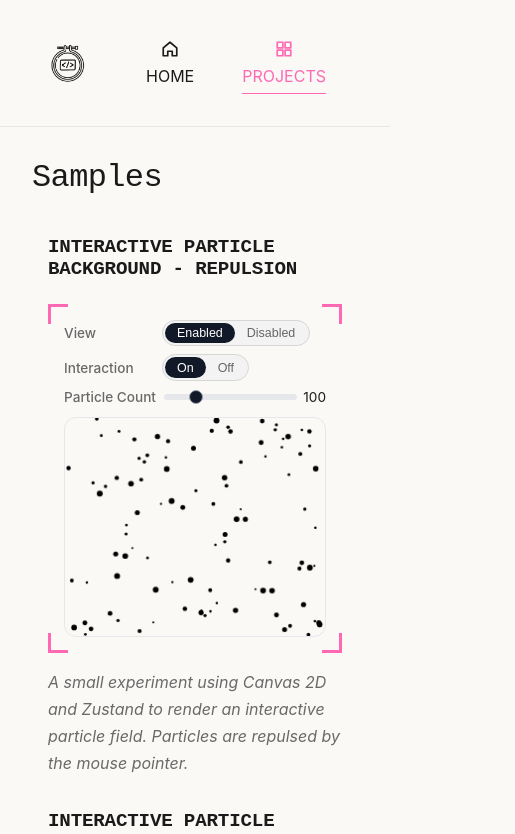
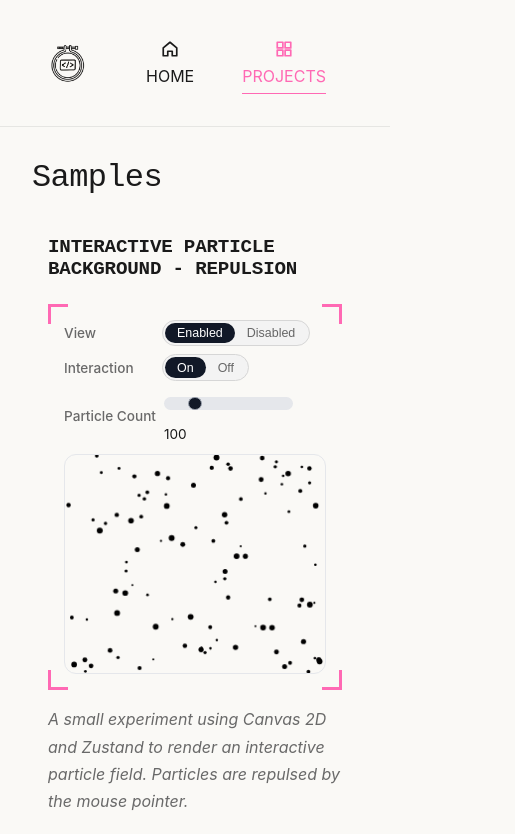
Before and after one commit to thaisfinck/my-code-sampler, a React (Vite) app: page /projects in a window 390 px wide. Shown: the top 834 px of the page, 515 px wide, since content can reach past the window. Built offline with nearby package versions, Linux system fonts and the light colour scheme.

Commit message:
fixes for smaller screens

```diff
--- a/src/pages/Samples/samples.css
+++ b/src/pages/Samples/samples.css
@@ -130,6 +130,13 @@
   gap: 0.4rem;
   flex: 1;
   min-width: 160px;
+
+  @media screen and (max-width: 768px) {
+    flex-direction: column;
+    align-items: flex-start;
+    gap: 1rem;
+    margin-top: 0.5rem;
+  }
 }
 
 .project-range input[type='range'] {
--- a/src/projects/StateDrivenViz/components/TableDataViz.tsx
+++ b/src/projects/StateDrivenViz/components/TableDataViz.tsx
@@ -272,7 +272,7 @@ const TableInner = () => {
         </div>
         {selectedRow && (
           <div className="edit-row">
-            <span className="project-label">Edit selected:</span>
+            <span className="project-label">Edit row:</span>
             <div className="tdv-edit-panel">
               <div>
                 <div className="buttons-wrapper">
@@ -293,7 +293,7 @@ const TableInner = () => {
                     disabled={updateMutation.isPending || !editingValue}
                     className="project-checkbox-button"
                   >
-                    {updateMutation.isPending ? 'Updating...' : 'Update Value'}
+                    {updateMutation.isPending ? 'Updating...' : 'Update'}
                   </button>
                 </div>
                 <div className="buttons-wrapper">
--- a/src/projects/StateDrivenViz/styles/stateDrivenViz.css
+++ b/src/projects/StateDrivenViz/styles/stateDrivenViz.css
@@ -2,6 +2,10 @@
   width: 100%;
   border-collapse: collapse;
   margin-top: 20px;
+
+  @media screen and (max-width: 768px) {
+    font-size: 0.6rem;
+  }
 }
 
 .tdv-table th,
@@ -78,7 +82,6 @@
 .edit-row {
   display: flex;
   align-items: center;
-  gap: 0.5rem;
   background-color: #e9d2de;
   border: 1px solid #666;
   padding: 0.5rem;
```
